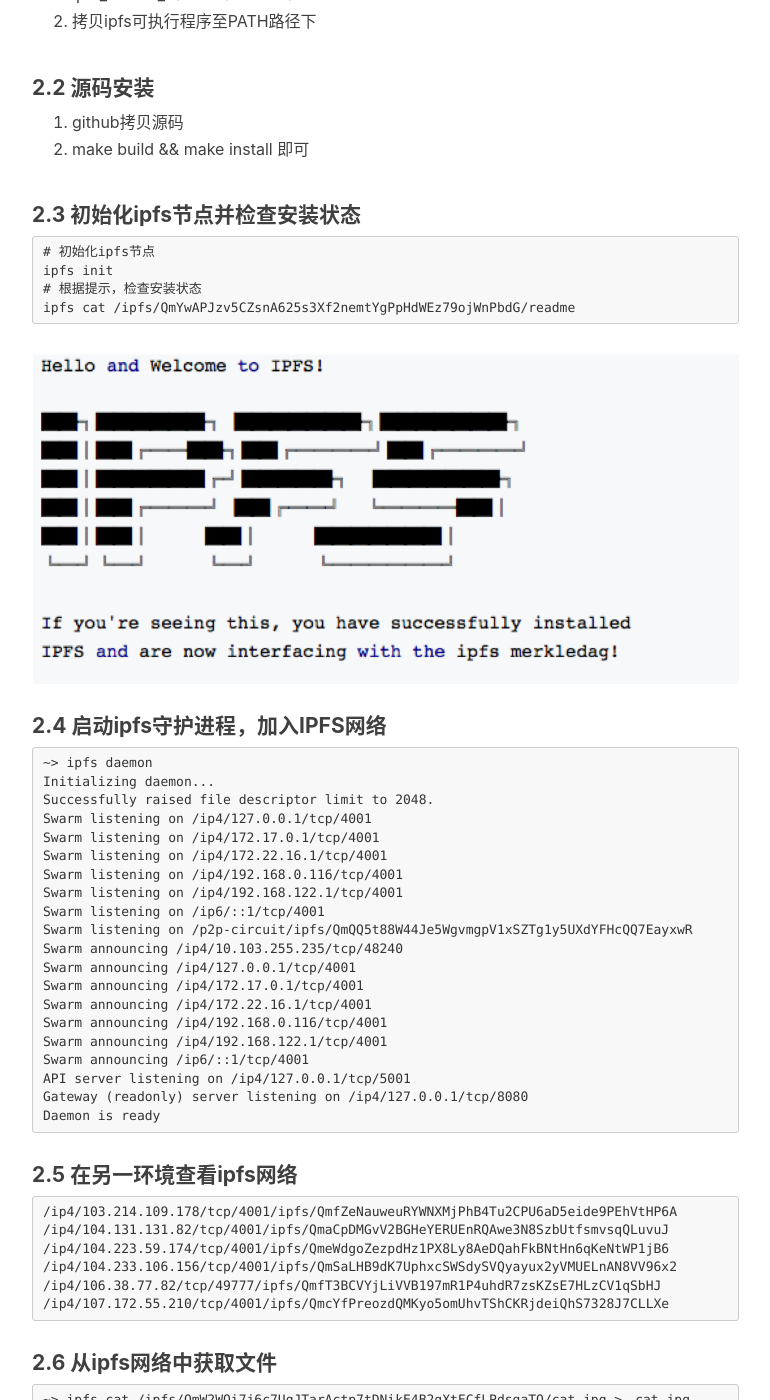
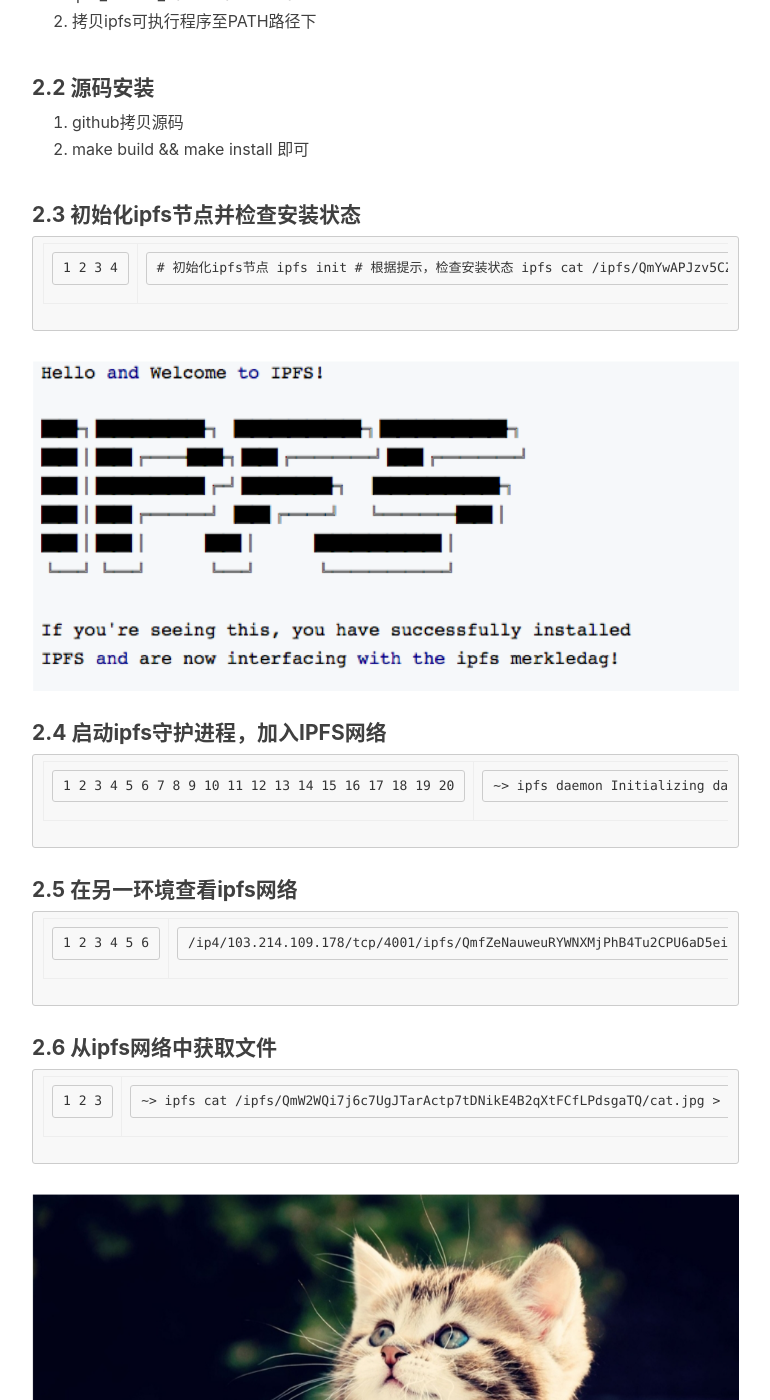
Before and after one commit to Lpc-win32/lpc-win32.github.io, a Jekyll site: the page built from _posts/2018-09-20-ipfs-base.markdown, in a window 1280 px wide and 1400 px high, scrolled down 1180 px. Shown: the whole window, without its empty margins (233-1003 px from the left). Built offline with Jekyll 4.4.1, drawn with Linux system fonts in a browser that asks for light colours; nearby versions of some CDN libraries; comment, search, counter and statistics services are not loaded; some of the changed text lies outside the part shown.

Commit message:
update _config.yml

```diff
--- a/_config.yml
+++ b/_config.yml
@@ -38,6 +38,12 @@
 markdown: kramdown
 kramdown:
   input: GFM                            # use Github Flavored Markdown !important
+  syntax_highlighter_opts:
+    span:
+      line_numbers: false
+    block:
+      line_numbers: true
+      start_line: 1
 
 # Disqus settings
 #disqus_username: _your_disqus_short_name_
--- a/_posts/2018-10-11-ethereum_source_company_improve_function.markdown
+++ b/_posts/2018-10-11-ethereum_source_company_improve_function.markdown
@@ -13,7 +13,7 @@
     - blockchain
 ---
 
-# 以企业模块化方式初识以太坊源码的企业需求
+## 以企业模块化方式初识以太坊源码的企业需求
 
 ### 1. 国内公链现况
 
```
